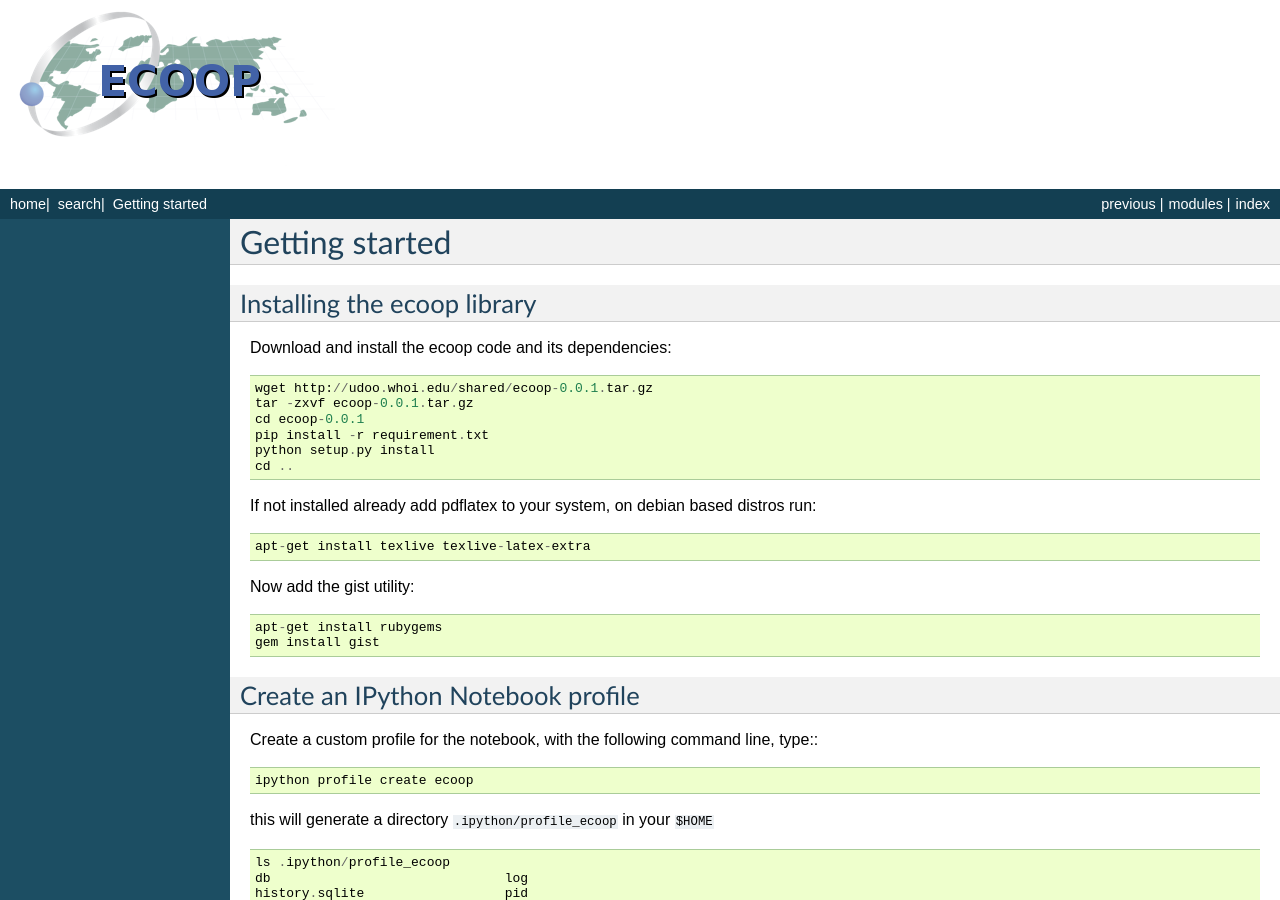
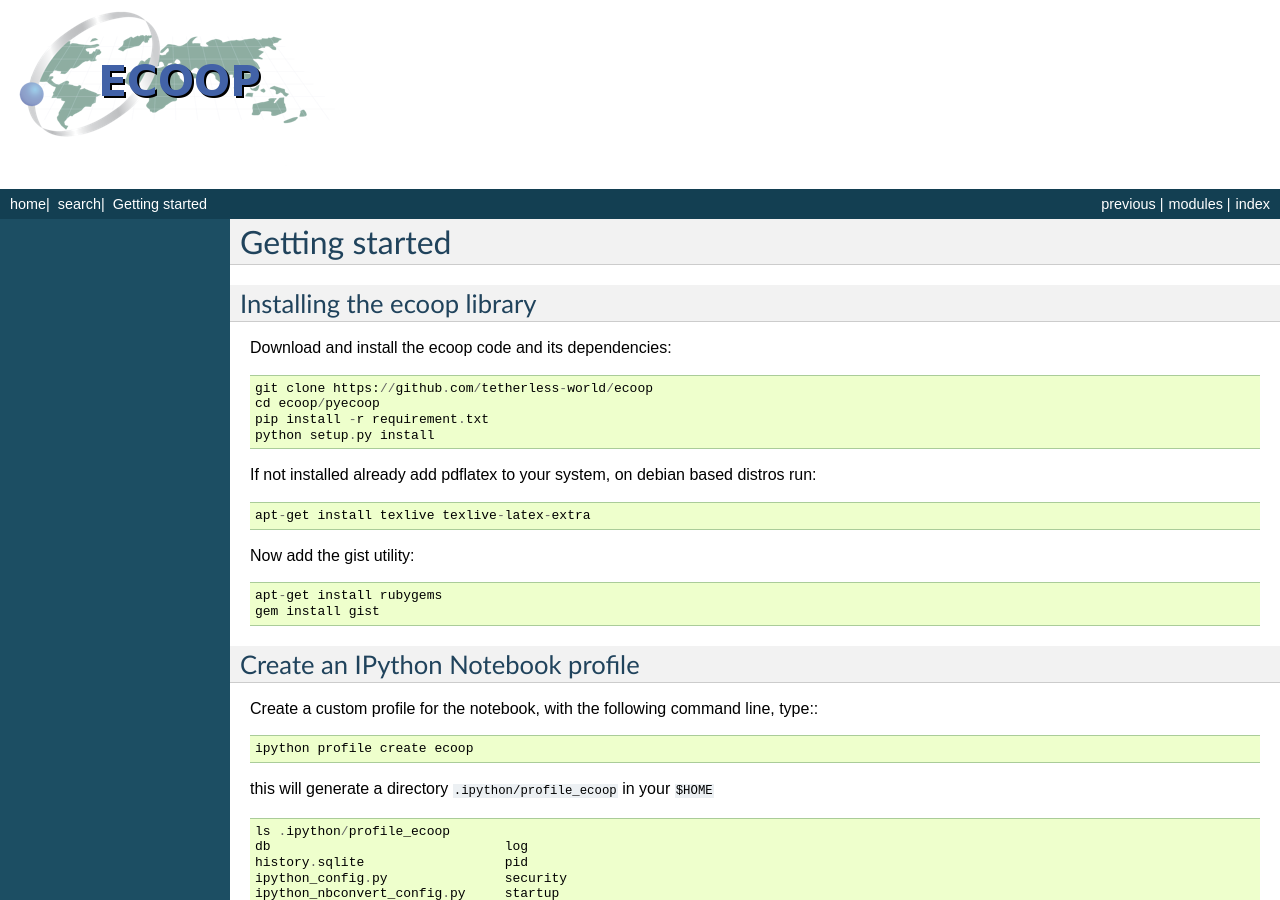
Before and after one commit to tetherless-world/ecoop, a Sphinx documentation site: the page built from pyecoop/docs/getting_started.rst, in a window 1280 px wide and 900 px high. Built offline with Sphinx 7.4.7, drawn with Linux system fonts in a browser that asks for light colours.

Commit message:
added new instruction to install the sw from github repository

```diff
--- a/pyecoop/docs/getting_started.rst
+++ b/pyecoop/docs/getting_started.rst
@@ -12,12 +12,10 @@ Installing the ecoop library
 
 Download and install the ecoop code and its dependencies::
 
-  wget http://udoo.whoi.edu/shared/ecoop-0.0.1.tar.gz
-  tar -zxvf ecoop-0.0.1.tar.gz
-  cd ecoop-0.0.1
+  git clone https://github.com/tetherless-world/ecoop
+  cd ecoop/pyecoop
   pip install -r requirement.txt
   python setup.py install
-  cd ..
 
 If not installed already add pdflatex to your system, on debian based distros run::
 
```
